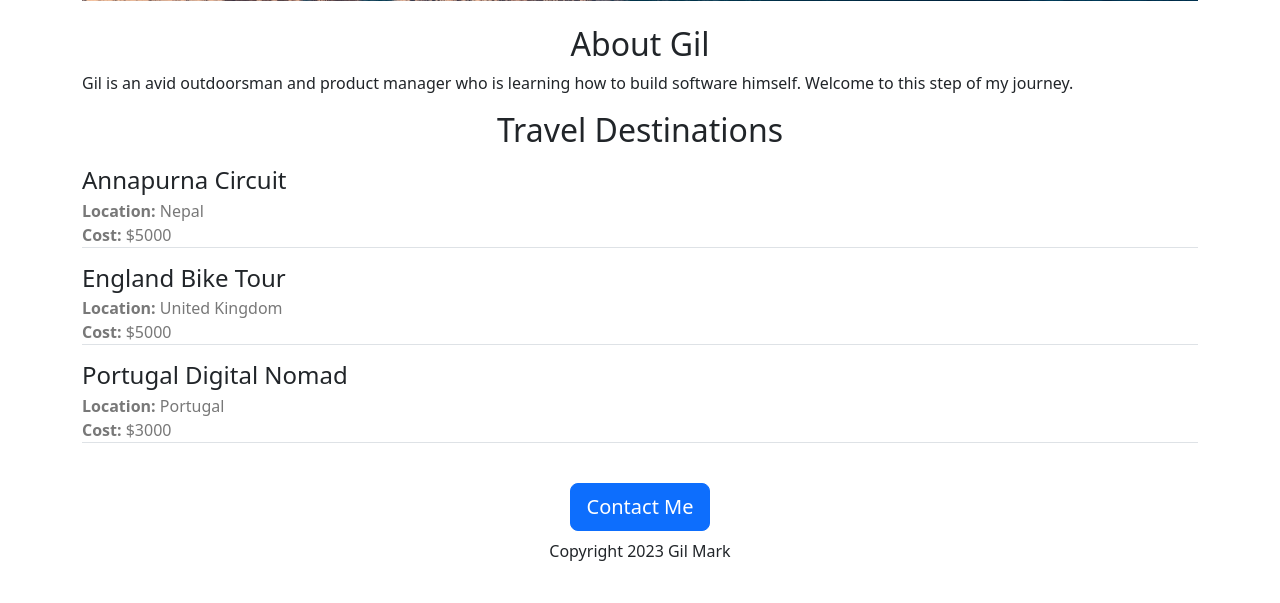
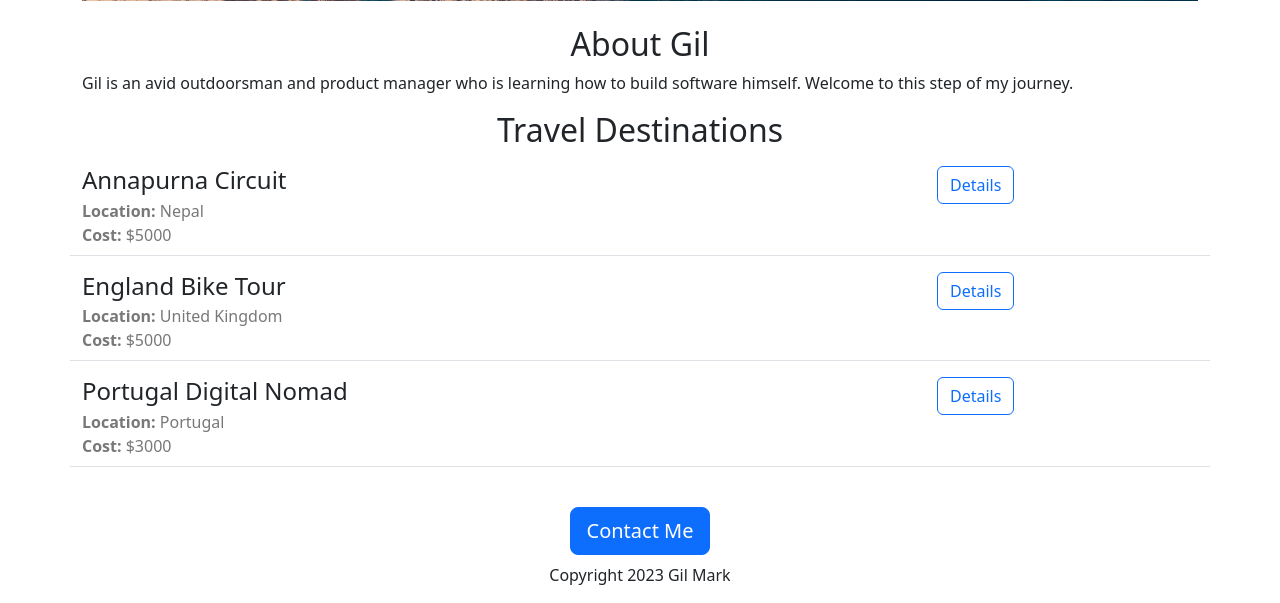
Before and after one commit to gil-mark/demo-website-v2, a Flask app: page / in a window 1280 px wide. Shown: the part 439-1042 px from the top of the page. Before the commit the page ends 1000 px from the top, so only its background shows below. Run offline with Flask 2, Linux system fonts and the light colour scheme.

Commit message:
more styling improvements

```diff
--- a/app.py
+++ b/app.py
@@ -1,4 +1,4 @@
-from flask import Flask, render_template
+from flask import Flask, render_template, jsonify
 
 app = Flask(__name__)
 
@@ -28,5 +28,9 @@ TRIPS = [
 def hello_world():
   return render_template('home.html', trips=TRIPS)
 
+@app.route("/api/trips")
+def list_trips():
+  return jsonify(TRIPS)
+
 if __name__ == "__main__":
   app.run(host="0.0.0.0", debug=True)
--- a/templates/tripitem.html
+++ b/templates/tripitem.html
@@ -1,4 +1,5 @@
-<div class="border-bottom" style="margin-bottom:16px;">
+<div class="border-bottom row" style="margin-bottom:16px;padding-bottom:8px;">
+  <div class="col-9">
     <h4 style="margin-bottom:4px;">{{trip['title']}}</h4>
     <div style="color:rgb(120,120,120)">
       <b>Location:</b> {{trip['country']}}
@@ -9,3 +10,7 @@
     </div>
     {% endif %}
   </div>
+  <div class="col-3">
+    <button type="button" class="btn btn-outline-primary float-right align-middle">Details</button>
+  </div>
+</div>
```
Lines whose indentation alone changed are shown as unchanged.
